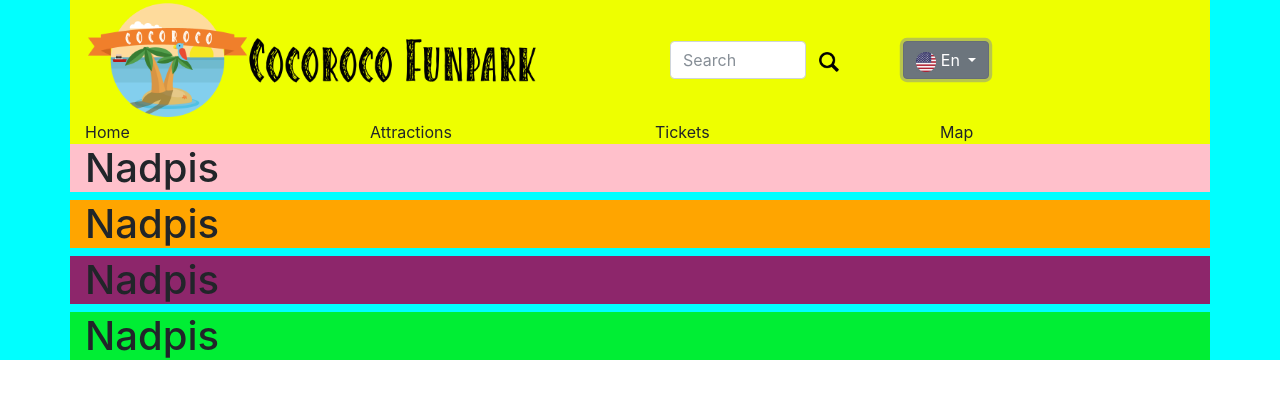
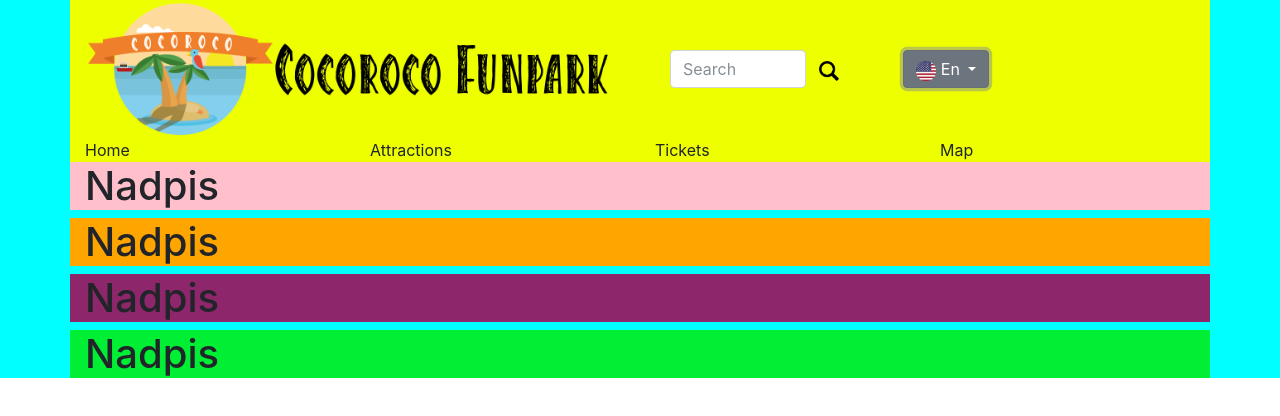
Before and after one commit to danecsvk/icp, a plain HTML site: page index.html in a window 1280 px wide. Drawn offline with nearby package versions, Linux system fonts and the light colour scheme.

Commit message:
img-fluid

```diff
--- a/index.html
+++ b/index.html
@@ -20,7 +20,7 @@
             <div class="row logo align-middle">
 
                 <div class="col-xs-10 col-sm-10 col-lg-6 form-inline ">
-                    <a href="index.html" style="margin:3px;"><img class="img-responsive" src="public/img/logo.png" alt="Logo" width="460"></a>
+                    <a href="index.html" style="margin:3px;"><img class="img-fluid" src="public/img/logo.png" alt="Logo"></a>
                 </div>
 
                 <div class="form-inline search-lang col-xs-10 col-sm-10 col-lg-4">
```
